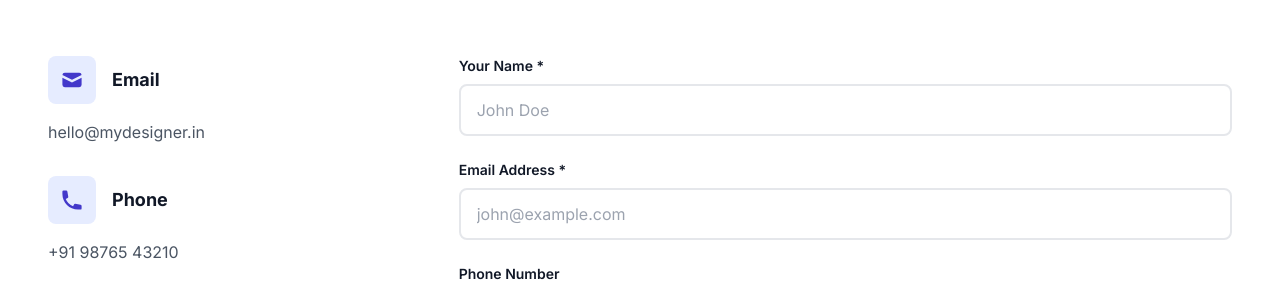
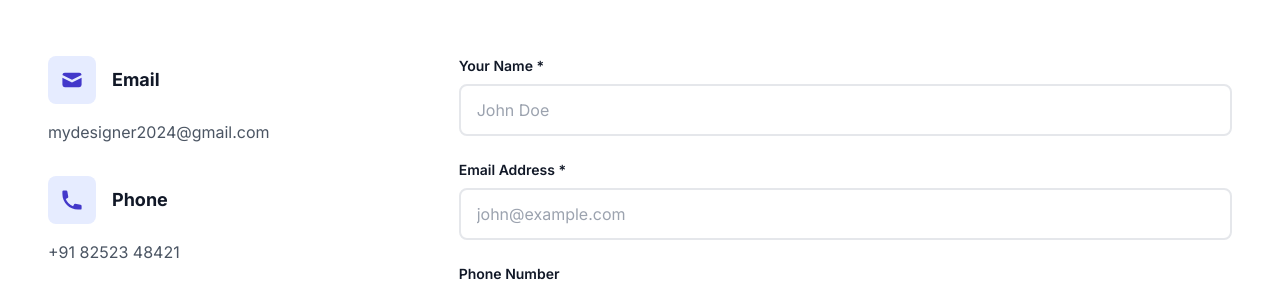
Before and after one commit to Talib-Rz/mydesigner, a Next.js app: page /contact in a window 1280 px wide. Shown: the part 840-1131 px from the top of the page. Built offline with nearby package versions, Linux system fonts and the light colour scheme.

Commit message:
added heart icon

```diff
--- a/app/contact/page.tsx
+++ b/app/contact/page.tsx
@@ -108,10 +108,10 @@ export default function ContactPage() {
                     <h3 className="text-lg font-bold text-gray-900">Email</h3>
                   </div>
                   <a
-                    href="mailto:hello@mydesigner.in"
+                    href="mailto:mydesigner2024@gmail.com"
                     className="text-gray-600 hover:text-primary-700 transition-colors break-all"
                   >
-                    hello@mydesigner.in
+                    mydesigner2024@gmail.com
                   </a>
                 </div>
 
@@ -124,10 +124,10 @@ export default function ContactPage() {
                     <h3 className="text-lg font-bold text-gray-900">Phone</h3>
                   </div>
                   <a
-                    href="tel:+919876543210"
+                    href="tel:+918252348421"
                     className="text-gray-600 hover:text-primary-700 transition-colors"
                   >
-                    +91 98765 43210
+                    +91 82523 48421
                   </a>
                 </div>
 
--- a/app/layout.tsx
+++ b/app/layout.tsx
@@ -4,12 +4,12 @@ import Navbar from '@/components/Navbar';
 import Footer from '@/components/Footer';
 
 export const metadata: Metadata = {
-  title: 'myDesigner - Visual Campaign & Branding Studio',
+  title: '💙 myDesigner - Visual Campaign & Branding Studio',
   description: 'Premium visual branding and campaign studio serving businesses, events, and startups. Brand identity, campaign design, and creative services.',
   keywords: 'branding, design, campaign, visual identity, agency, studio',
   viewport: 'width=device-width, initial-scale=1',
   openGraph: {
-    title: 'myDesigner - Visual Campaign & Branding Studio',
+    title: '💙 myDesigner - Visual Campaign & Branding Studio',
     description: 'Premium visual branding and campaign studio',
     type: 'website',
   },
```
Also changed, not shown: 1 other file (tests, documents, lock files or other folders).
